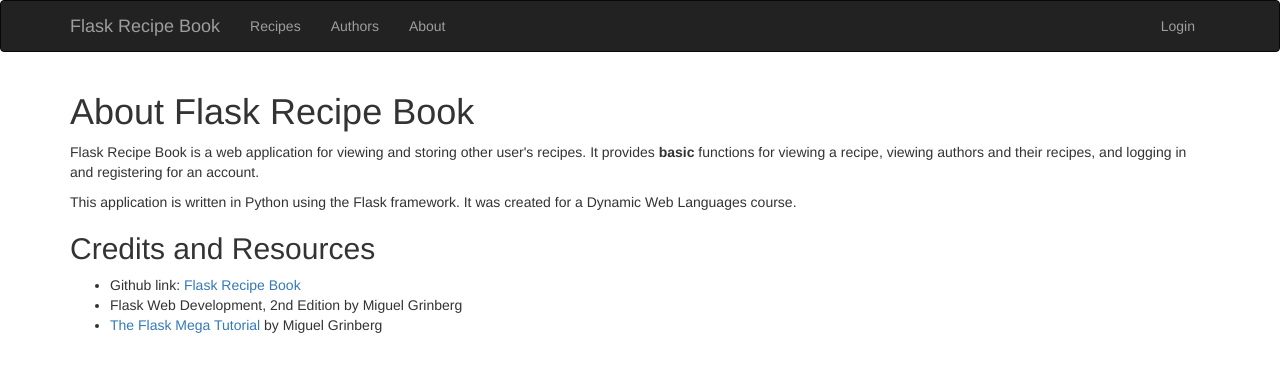
After one commit to sphars/flask-recipe-book, a Flask app: page /about in a window 1280 px wide. The commit adds this page. Shown: the top 372 px of the page. Run offline with Flask 2, Linux system fonts and the light colour scheme; some libraries are stand-ins or nearby versions.

Commit message:
Add About page

```diff
--- a/app/routes.py
+++ b/app/routes.py
@@ -11,6 +11,10 @@
 def index():
     random_recipe = Recipe.query.get(random.randint(1, Recipe.query.count()))
     return render_template('index.html', recipe=random_recipe)
+
+@app.route('/about')
+def about():
+    return render_template('about.html')
 
 @app.route('/my-recipes')
 @login_required
--- /dev/null
+++ b/app/templates/about.html
@@ -0,0 +1,23 @@
+{% extends "base.html" %}
+{% block title %}About - Flask Recipe Book{% endblock %}
+
+{% block page_content %}
+
+<div class="container">
+    <h1>About Flask Recipe Book</h1>
+    <p>
+        Flask Recipe Book is a web application for viewing and storing other user's recipes. It provides <b>basic</b> functions for viewing a recipe, viewing authors and their recipes, and logging in and registering for an account.
+    </p>
+    <p>
+        This application is written in Python using the Flask framework. It was created for a Dynamic Web Languages course.
+    </p>
+
+    <h2>Credits and Resources</h2>
+    <ul>
+        <li>Github link: <a href="https://github.com/spncrhrstn/flask-recipe-book">Flask Recipe Book</a></li>
+        <li>Flask Web Development, 2nd Edition by Miguel Grinberg</li>
+        <li><a href="https://courses.miguelgrinberg.com/p/flask-mega-tutorial">The Flask Mega Tutorial</a> by Miguel Grinberg</li>
+    </ul>
+</div>
+
+{% endblock %}
--- a/app/templates/base.html
+++ b/app/templates/base.html
@@ -24,7 +24,7 @@
             <ul class="nav navbar-nav">
                 <li><a href="{{ url_for('recipes') }}">Recipes</a></li>
                 <li><a href="{{ url_for('authors') }}">Authors</a></li>
-                <li><a href="#">About</a></li>
+                <li><a href="{{ url_for('about') }}">About</a></li>
             </ul>
             <ul class="nav navbar-nav navbar-right">
                 {% if current_user.is_anonymous %}
```
